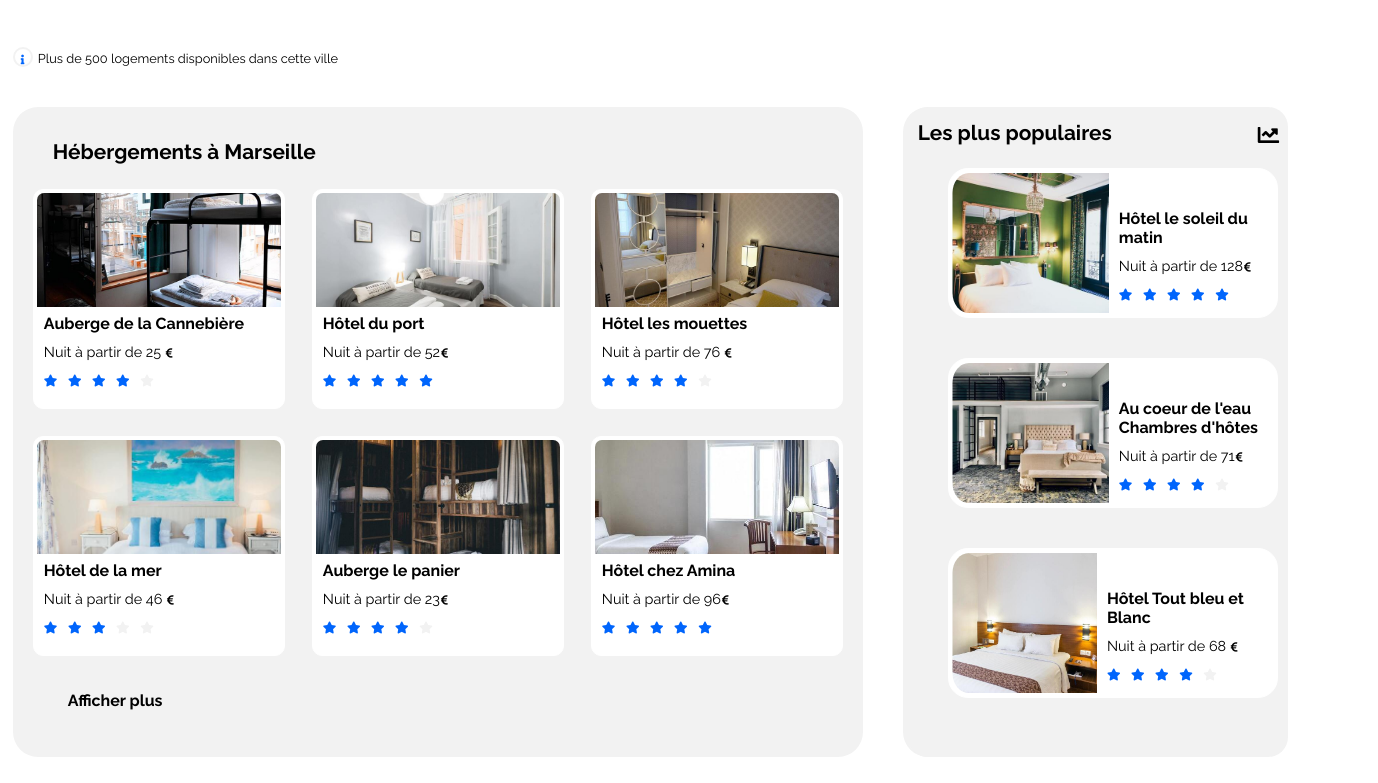
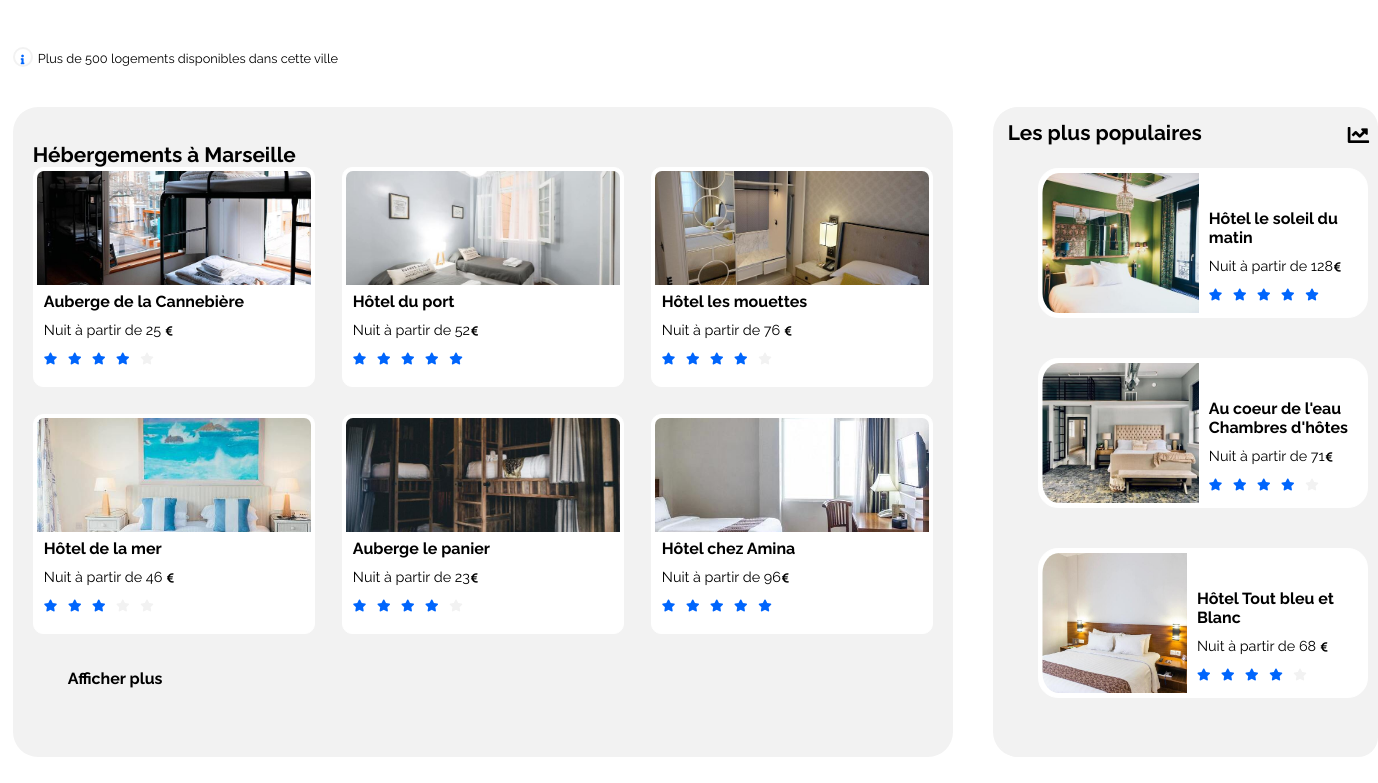
Before and after one commit to mariou9/MarielleJeanTheodore_2_29072021, a plain HTML site: page index.html in a window 1280 px wide. Shown: the part 397-1180 px from the top of the page, 1378 px wide, since content can reach past the window. Drawn offline with Linux system fonts and the light colour scheme.

Commit message:
Add correction du css

```diff
--- a/style.css
+++ b/style.css
@@ -624,13 +624,19 @@ footer p
  .hebergements{
   grid-template-columns: 1fr;
   grid-template-rows: 0.5fr 1fr;
-  row-gap: 30px;
+  row-gap: 20px;
   }
 .container-hebergements{
-  width: 100%;
+  width: ;
   }
+.imgbox{
+  width: 280px;
+}
+#titre-hebergement{
+  margin: 0px;
+}
 
-.bloc1{
+/*.bloc1{
   width: auto;
   padding: 10px;
   }
@@ -638,7 +644,7 @@ footer p
 .bloc2{
   width:auto;
   padding: 15px;
-  }
+  }*/
 
 @media screen and (max-width:1200px)
 {
@@ -679,7 +685,7 @@ footer p
 
 /*les plus populaires*/
 .les-plus-populaires{
-    width: 60%;
+    width: ;
   }
 
 .pop_full-card{
@@ -826,7 +832,7 @@ footer p
         background-color:#f2f2f2;
         border-radius:25px;
         height: 650px;
-        width: 90%;
+        width: 100%;
         margin-bottom: 30px;
 
     }
```
